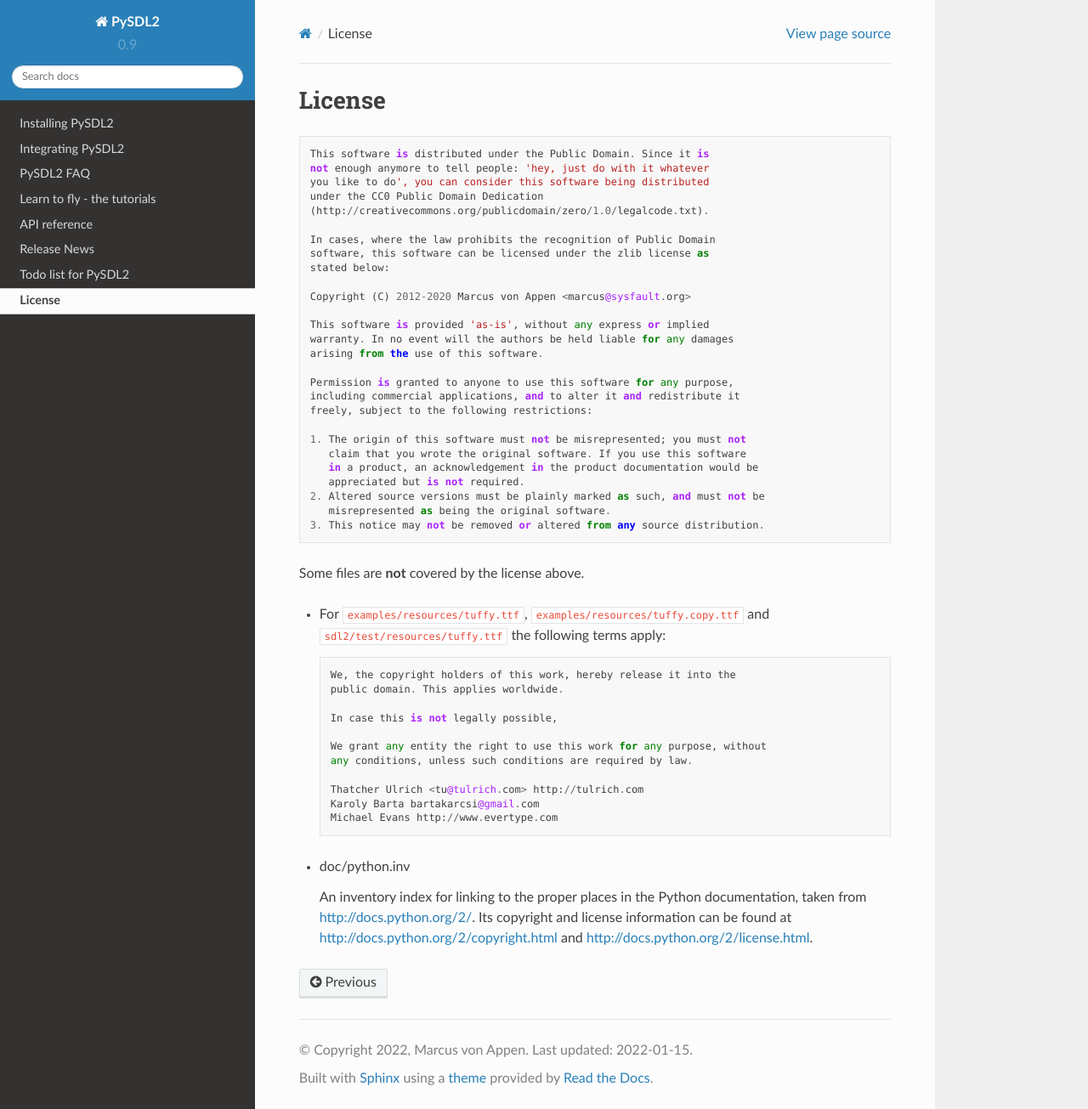
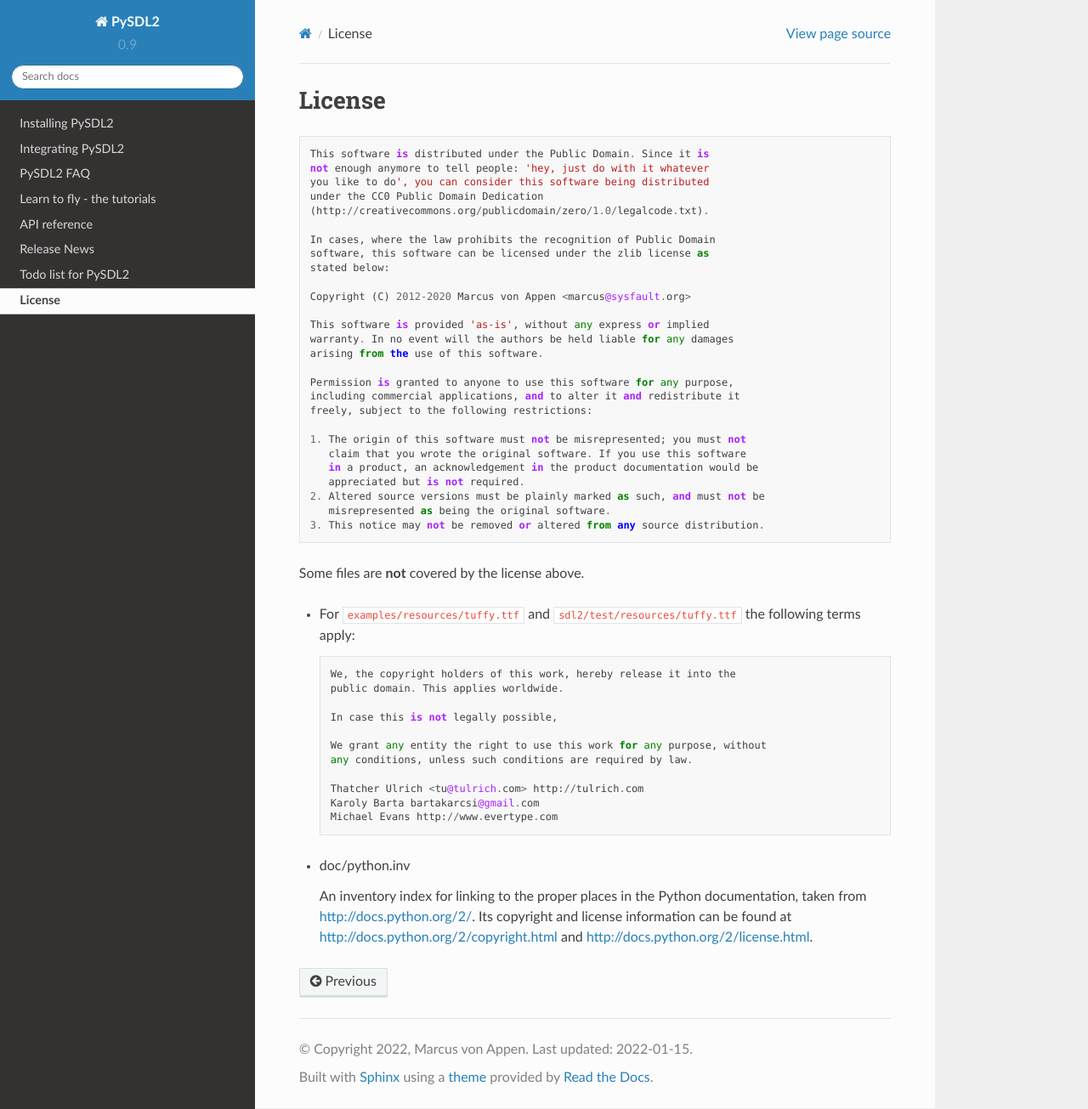
Before and after one commit to py-sdl/py-sdl2, a Sphinx documentation site: the page built from doc/copying.rst, in a window 1280 px wide and 1305 px high. Shown: the whole window at 85% size. Built offline with Sphinx 7.4.7 and the Read the Docs theme 2.0.0, drawn with Linux system fonts in a browser that asks for light colours.

Commit message:
Cleanup from removing tuffy.copy.ttf

```diff
--- a/doc/copying.rst
+++ b/doc/copying.rst
@@ -33,8 +33,7 @@
 
 Some files are **not** covered by the license above.
 
-* For ``examples/resources/tuffy.ttf``,
-  ``examples/resources/tuffy.copy.ttf`` and
+* For ``examples/resources/tuffy.ttf`` and
   ``sdl2/test/resources/tuffy.ttf`` the following terms apply:
 
   ::
```
Also changed, not shown: 1 other file.
